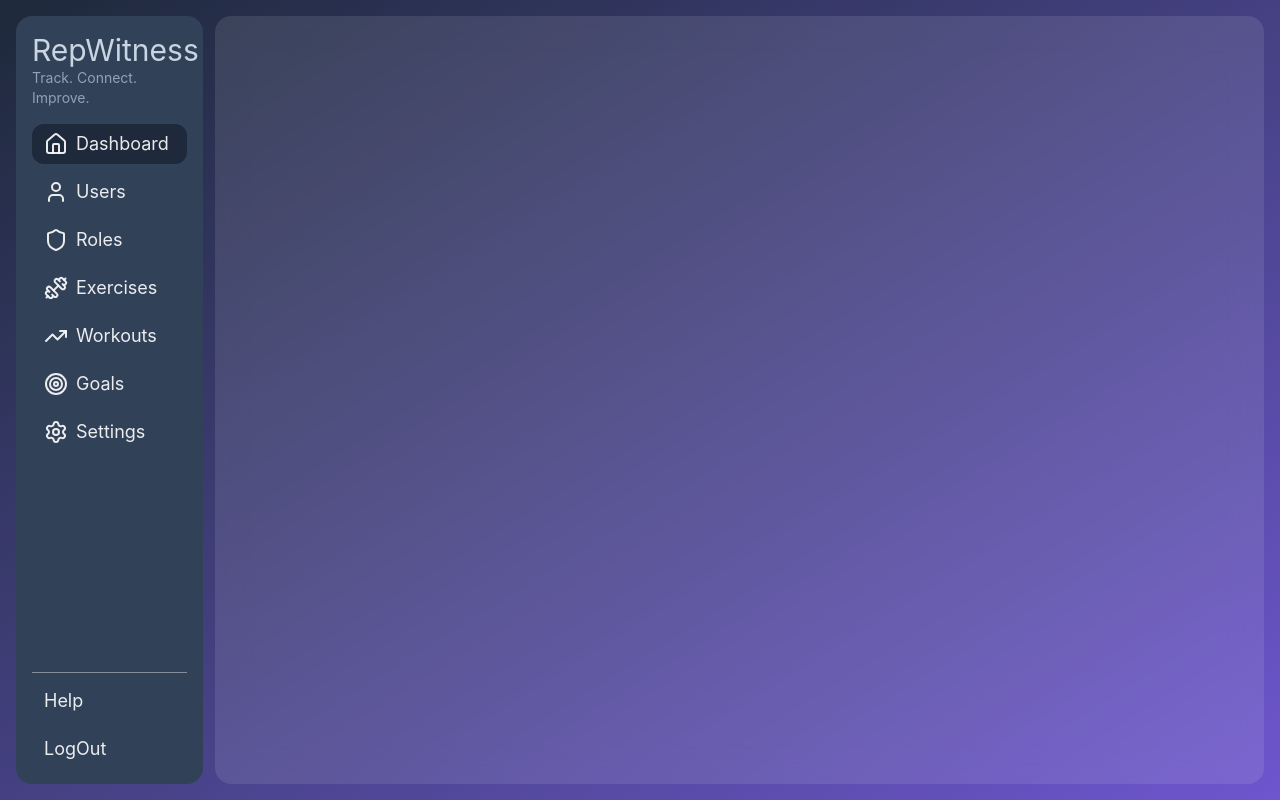
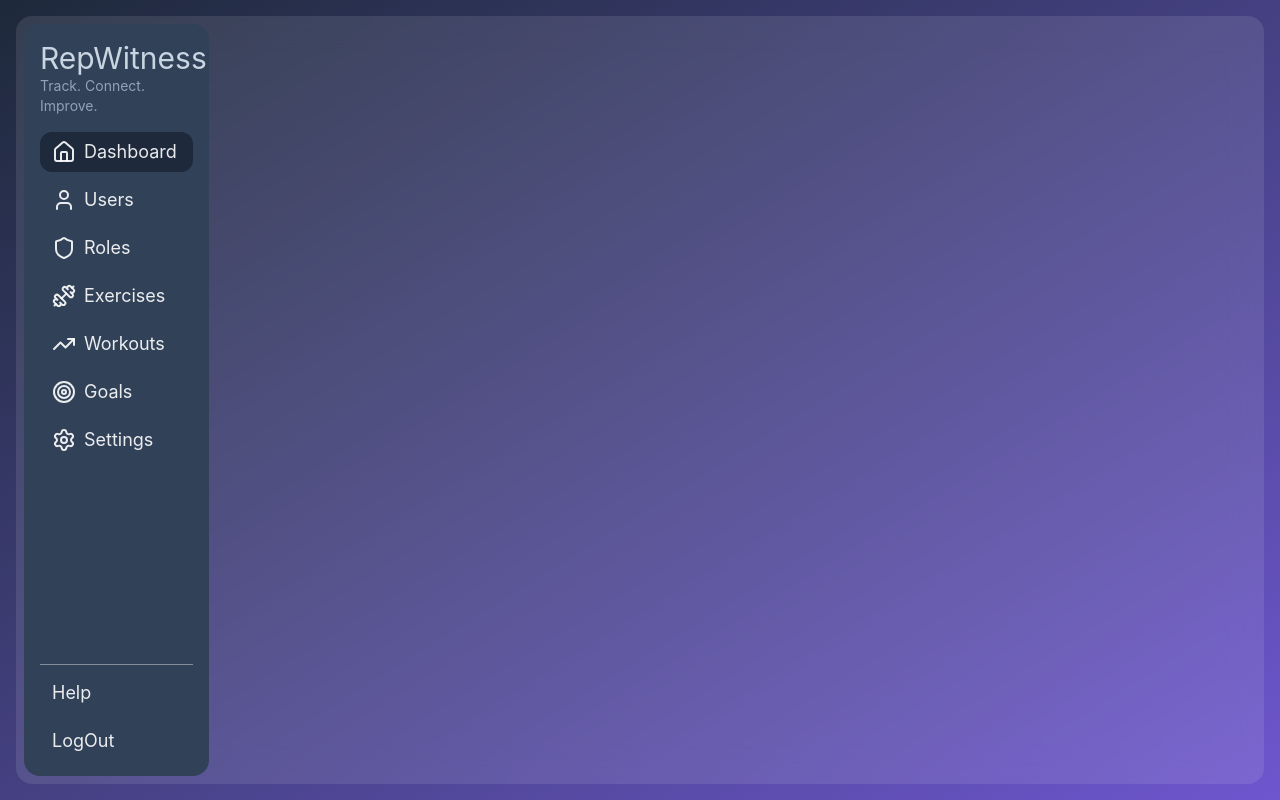
Before and after one commit to RepWitness/RepWitness.WEB, a React (Vite) app: page /dashboard in a window 1280 px wide. Built offline with nearby package versions, Linux system fonts and the light colour scheme.

Commit message:
#REP-11: add main-content

```diff
--- a/src/components/dashboard/Dashboard.tsx
+++ b/src/components/dashboard/Dashboard.tsx
@@ -16,8 +16,10 @@ const buttons: SideBarButton[] = [
 export const Dashboard = () => {
     return (
        <MainScreen className="p-4 gap-3">
+        <div className="bg-white/10 backdrop-blur-lg h-full w-full p-2 rounded-2xl flex">
             <SideBar buttons={buttons}/>
-            <div className="h-full w-17/20 bg-white/10 backdrop-blur-lg rounded-2xl"></div>
+            <div className="h-full w-17/20 rounded-2xl"></div>
+        </div>
         </MainScreen>
     )
 }
--- a/src/components/dashboard/index.ts
+++ b/src/components/dashboard/index.ts
@@ -1,2 +1,3 @@
 export * from './Dashboard.tsx'
 export * from './SideBar.tsx'
+export * from './MainContent.tsx'
```
Also changed, not shown: src/components/dashboard/MainContent.tsx (added).
